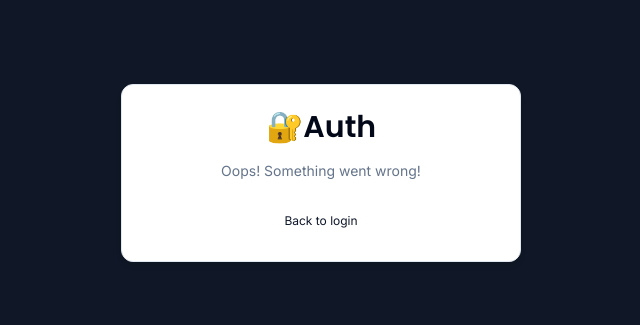
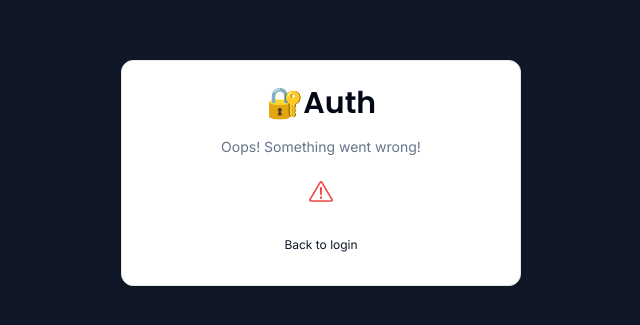
Before and after one commit to ajay-mandal/Auth_toolkit, a Next.js app: page /error in a window 1280 px wide. Shown: the part 227-552 px from the top of the page, without its empty margins (319-959 px from the left). Built offline with nearby package versions, Linux system fonts and the light colour scheme.

Commit message:
error card saturated

```diff
--- a/components/auth/error-card.tsx
+++ b/components/auth/error-card.tsx
@@ -1,24 +1,16 @@
-import { Header } from "@/components/auth/header";
-import BackButton from "@/components/auth/backbutton";
-import {
-    Card,
-    CardFooter,
-    CardHeader
-} from "@/components/ui/card"
+import { CardWrapper } from "@/components/auth/card-wrapper";
+import { ExclamationTriangleIcon } from "@radix-ui/react-icons";
 
 export const ErrorCard = () => {
     return(
-        <Card className="w-[400px] shadow-md">
-            <CardHeader>
-                <Header label="Oops! Something went wrong!" />
-            </CardHeader>
-            <CardFooter>
-                <BackButton
-                label="Back to login"
-                href="/login"
-                />
-            </CardFooter>
-
-        </Card>
+        <CardWrapper
+        headerLabel="Oops! Something went wrong!"
+        backButtonHref="/login"
+        backButtonLabel="Back to login"
+        >
+            <div className="w-full flex justify-center items-center">
+                <ExclamationTriangleIcon className="text-destructive w-6 h-6" />
+            </div>
+        </CardWrapper>
     )
 }
```
